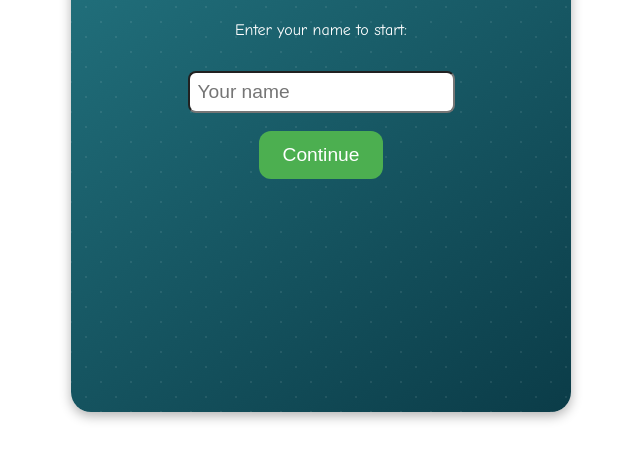
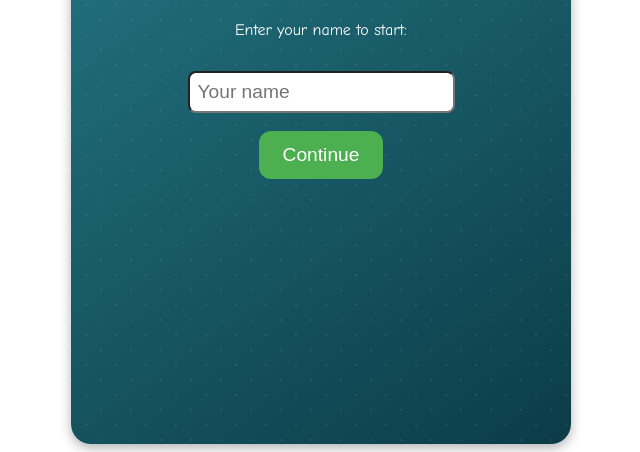
Before and after one commit to yyiinn/3MinMath, a plain HTML site: page index.html in a window 1280 px wide. Shown: the part 348-800 px from the top of the page, without its empty margins (319-959 px from the left). Drawn offline with Linux system fonts and the light colour scheme.

Commit message:
Update style.css

```diff
--- a/style.css
+++ b/style.css
@@ -54,7 +54,7 @@ body {
   position: relative;
   width: 100%;
   max-width: 500px;
-  height: 90vh;
+  height: 98vh;
   overflow: hidden;
   border-radius: 20px;
   box-shadow: 0 4px 12px rgba(0,0,0,0.3);
```
